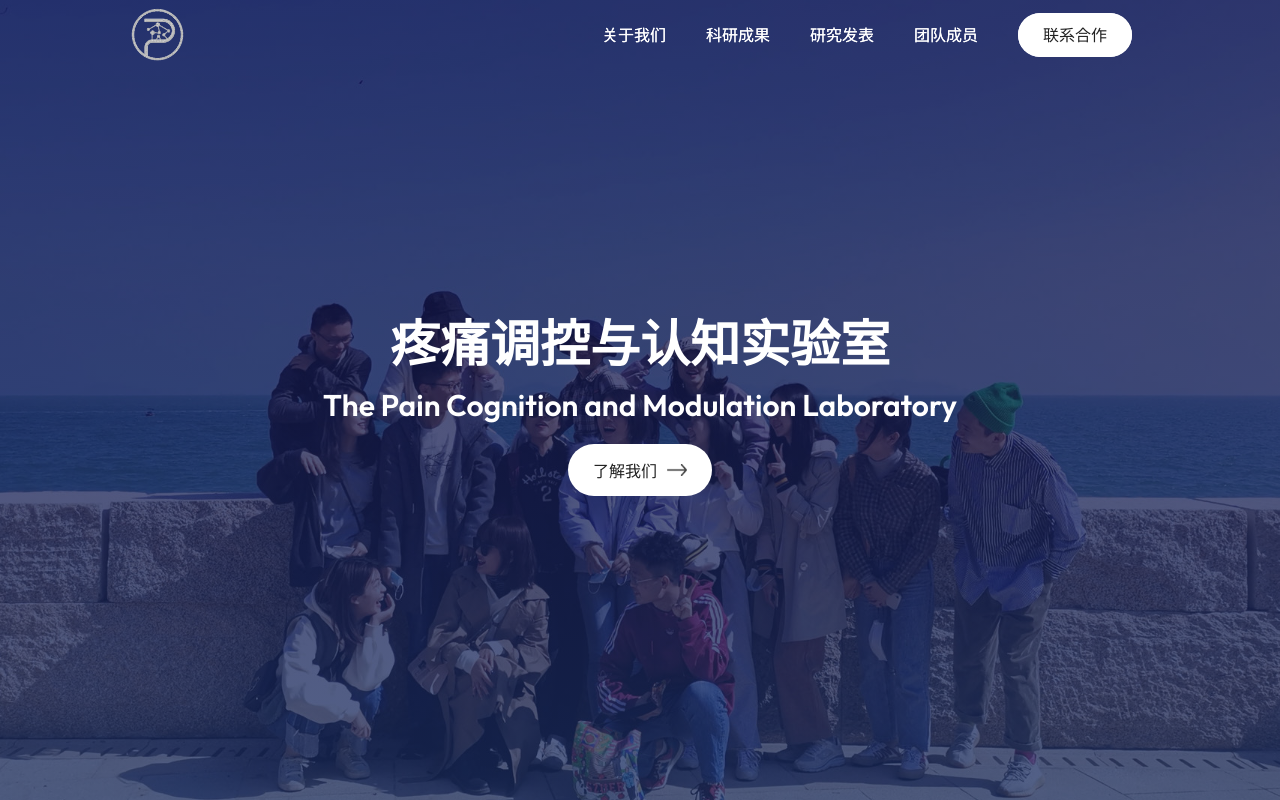
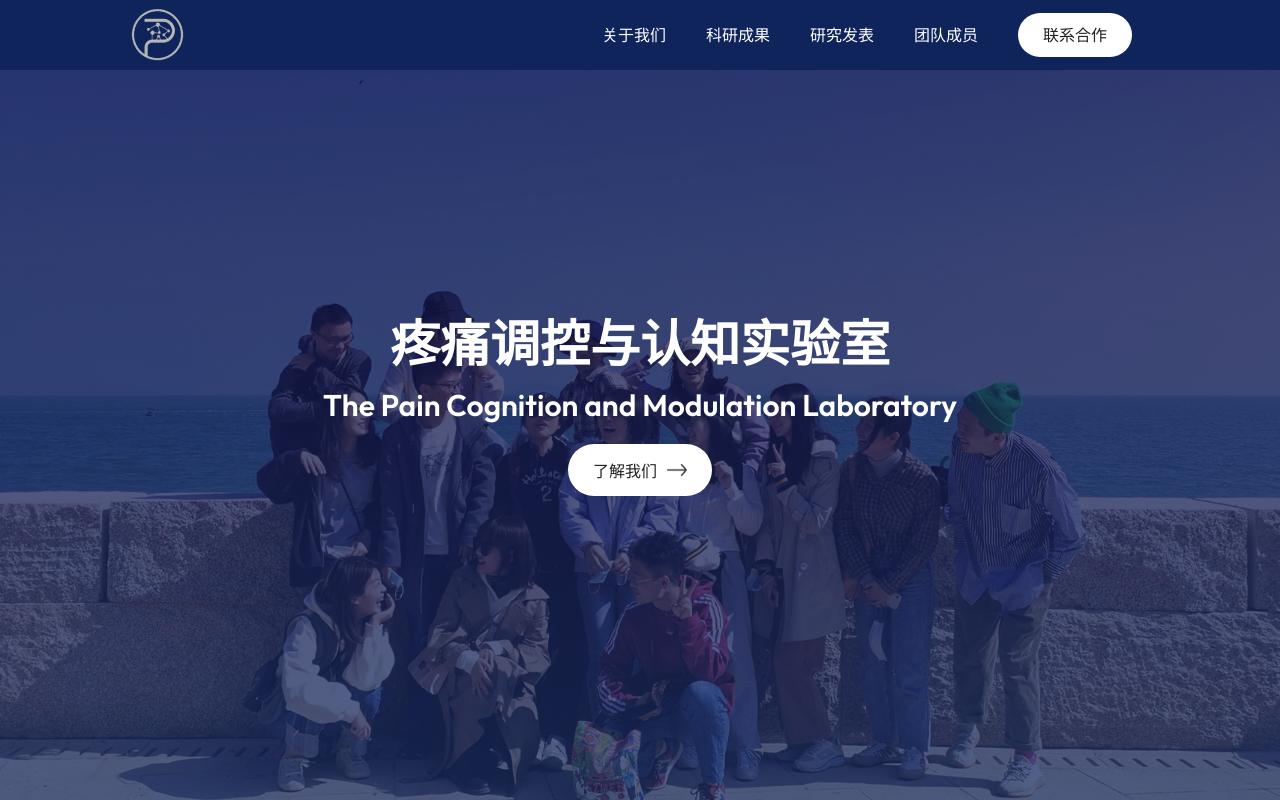
Before and after one commit to XIYANG1018/PCML-Website, a React (Vite) app: page / in a window 1280 px wide. Built offline with nearby package versions, Linux system fonts and the light colour scheme.

Commit message:
update navbar

```diff
--- a/src/Components/Navbar/Navbar.css
+++ b/src/Components/Navbar/Navbar.css
@@ -1,6 +1,6 @@
 nav{
     width: 100%;
-    /* background: #333; */
+    background: #10245c;
     color: #fff;
     padding: 4px 0;
     position: fixed;
```
